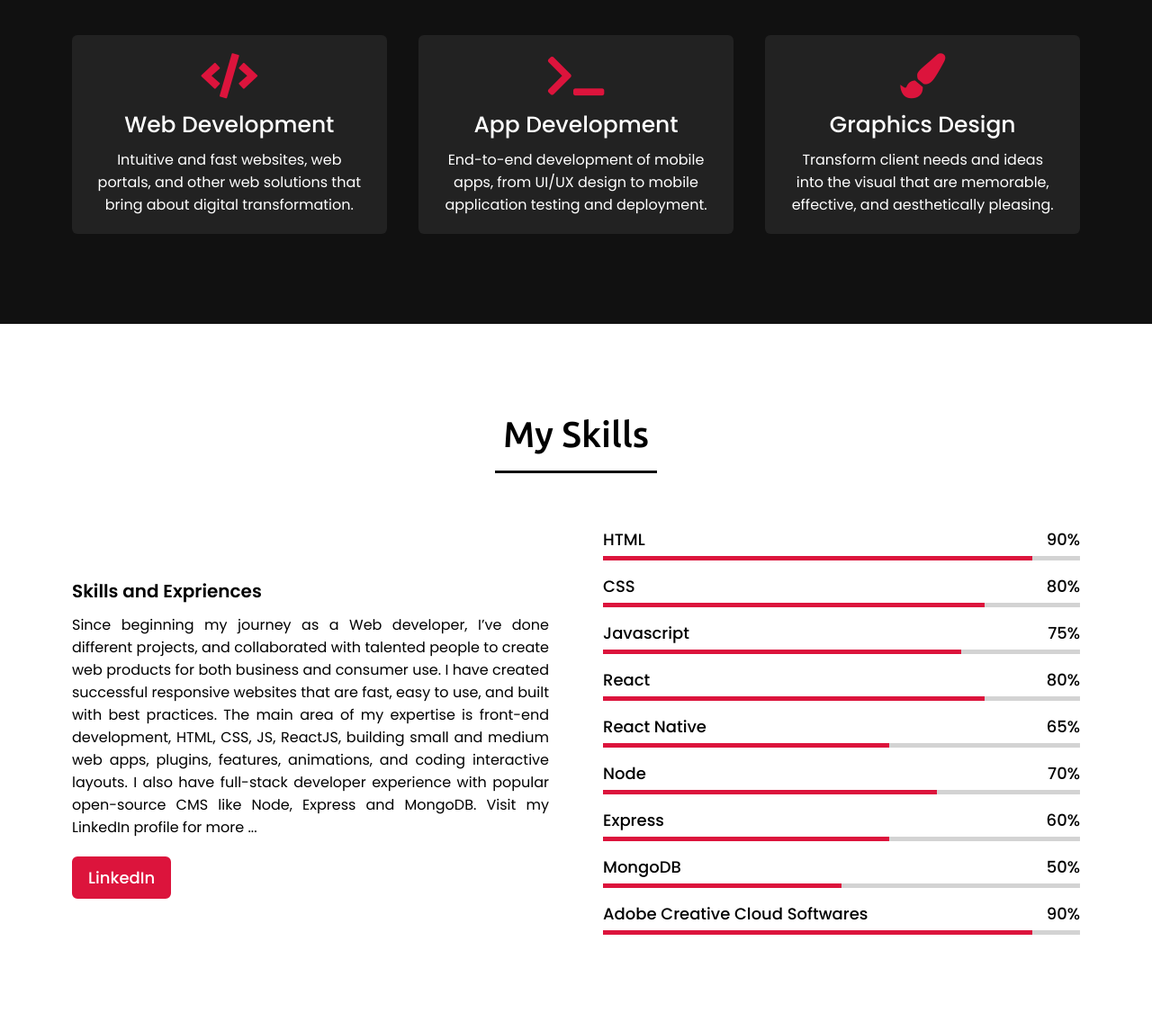
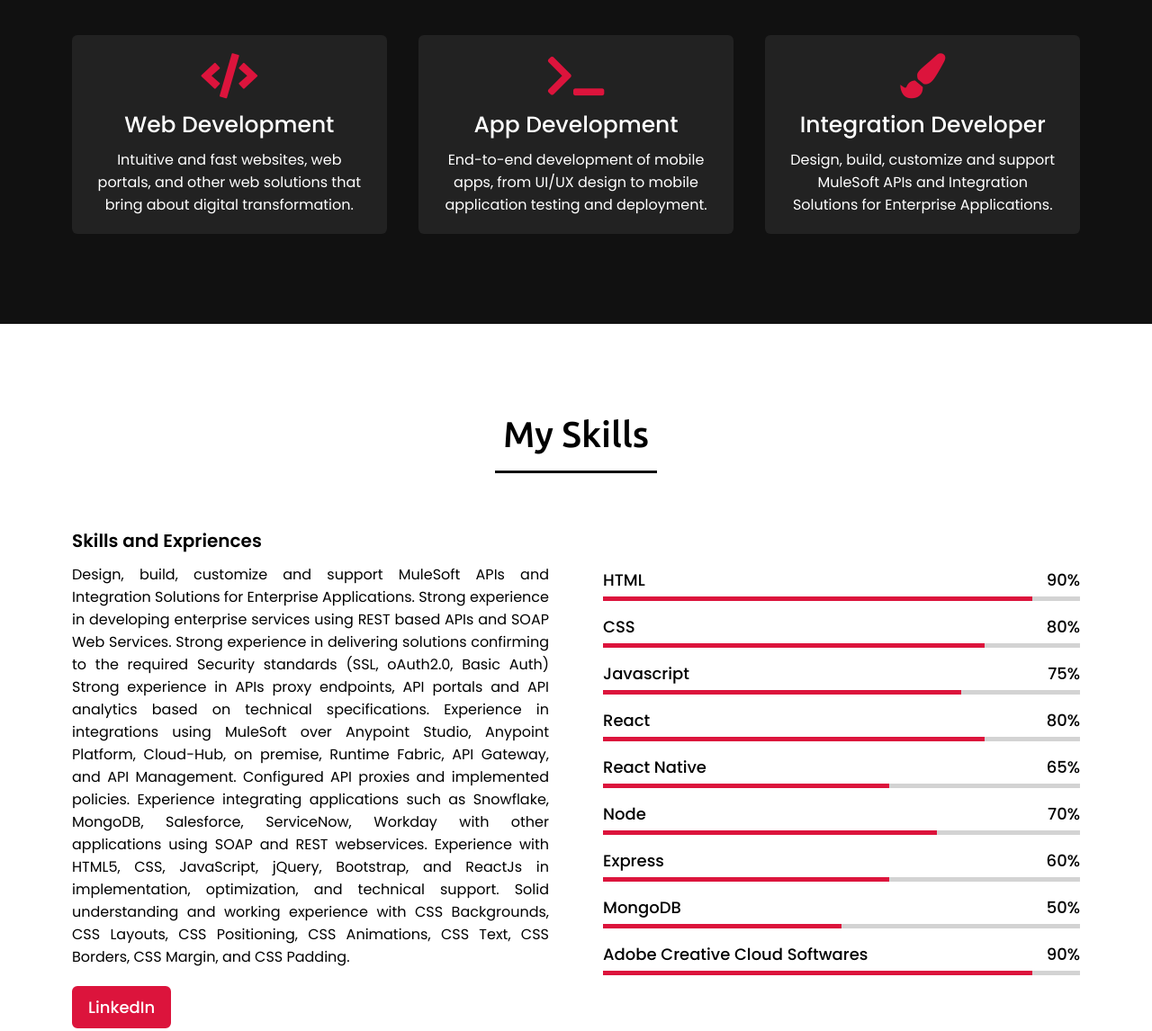
Before and after one commit to Tekie79/Porfolio, a plain HTML site: page index.html in a window 1280 px wide. Shown: the part 1640-2786 px from the top of the page at 90% size. Drawn offline with nearby package versions, Linux system fonts and the light colour scheme.

Commit message:
Update index.html
update skills

```diff
--- a/index.html
+++ b/index.html
@@ -85,13 +85,14 @@
               Hello, my name is Tekabe and I'm a <span>Web Developer</span>
             </div>
             <p>
-              I’m a Web Developer located in Alexandria, Virginia. I
-              have a serious passion for UI effects, animations and creating
-              intuitive, dynamic user experiences. Well-organised person,
-              problem solver with high attention to details. Fan of Movies, TV
-              series and literature. Interested in the entire frontend and
-              backend spectrum and working on ambitious projects with positive
-              people.
+             Over 8 years of experience in SDLC life cycle including requirement
+gathering, analysis, implementation, and maintenance and 3 plus
+years of experience in MuleSoft Products (Runtime Manager, API
+Manager, Design center, Access management, ...).
+ Over 5 years of experience working with JavaScript, jQuery, Node.js
+and React.JS to develop Single Page Applications (SPAs) and
+implement client-side application forms, login, and logout form
+validations.
             </p>
             <a href="#">Download CV</a>
           </div>
@@ -128,10 +129,10 @@
           <div class="card">
             <div class="box">
               <i class="fas fa-paint-brush"></i>
-              <div class="text">Graphics Design</div>
+              <div class="text">Integration Developer</div>
               <p>
-                Transform client needs and ideas into the visual that are
-                memorable, effective, and aesthetically pleasing.
+                Design, build, customize and support MuleSoft APIs and Integration
+Solutions for Enterprise Applications.
               </p>
             </div>
           </div>
@@ -147,16 +148,26 @@
           <div class="column left">
             <div class="text">Skills and Expriences</div>
             <p>
-              Since beginning my journey as a Web developer, I’ve done different
-              projects, and collaborated with talented people to create web
-              products for both business and consumer use. I have created
-              successful responsive websites that are fast, easy to use, and
-              built with best practices. The main area of my expertise is
-              front-end development, HTML, CSS, JS, ReactJS, building small and
-              medium web apps, plugins, features, animations, and coding
-              interactive layouts. I also have full-stack developer experience
-              with popular open-source CMS like Node, Express and MongoDB. Visit
-              my LinkedIn profile for more ...
+             Design, build, customize and support MuleSoft APIs and Integration
+Solutions for Enterprise Applications.
+Strong experience in developing enterprise services using REST
+based APIs and SOAP Web Services.
+Strong experience in delivering solutions confirming to the required
+Security standards (SSL, oAuth2.0, Basic Auth)
+Strong experience in APIs proxy endpoints, API portals and API
+analytics based on technical specifications.
+Experience in integrations using MuleSoft over Anypoint Studio,
+Anypoint Platform, Cloud-Hub, on premise, Runtime Fabric, API
+Gateway, and API Management.
+Configured API proxies and implemented policies.
+Experience integrating applications such as Snowflake, MongoDB,
+Salesforce, ServiceNow, Workday with other applications using SOAP
+and REST webservices.
+Experience with HTML5, CSS, JavaScript, jQuery, Bootstrap, and
+ReactJs in implementation, optimization, and technical support.
+Solid understanding and working experience with CSS Backgrounds,
+CSS Layouts, CSS Positioning, CSS Animations, CSS Text, CSS
+Borders, CSS Margin, and CSS Padding.
             </p>
             <a href="https://www.linkedin.com/in/tekabe-lebiso-222183145"
               >LinkedIn</a
```
